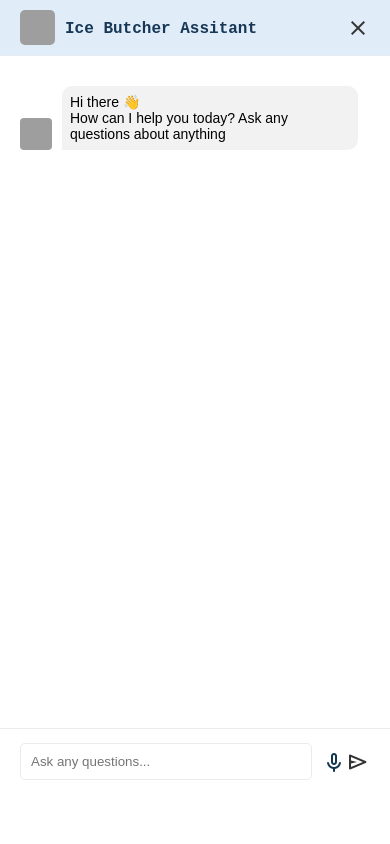
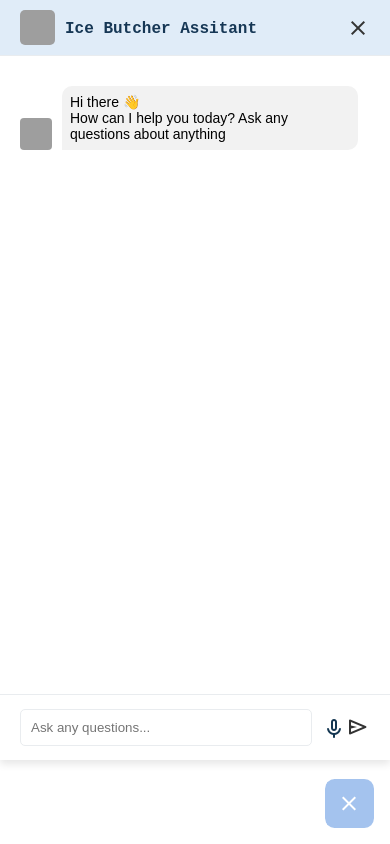
Before and after one commit to FasihAhmedRaza/Ice--chatbot--, a plain HTML site: page index.html in a window 390 px wide. Both pictures are taken after a click on the button 349 px from the left and 803 px from the top of the page. Drawn offline with nearby package versions, Linux system fonts and the light colour scheme; grey boxes are pictures that could not be loaded.

Commit message:
Update index.html

```diff
--- a/index.html
+++ b/index.html
@@ -305,7 +305,7 @@
 
       .chatbot {
         width: 100vw;
-        min-height: 100vh;
+        min-height: 90vh;
         top: 0;
         left: 0;
         right: 0;
@@ -321,9 +321,9 @@
       text-align: center;
 
     }
-    .chat-input{
+    /* .chat-input{
       margin-bottom: 50px;
-    }
+    } */
 
     }
     .external-link{
```
